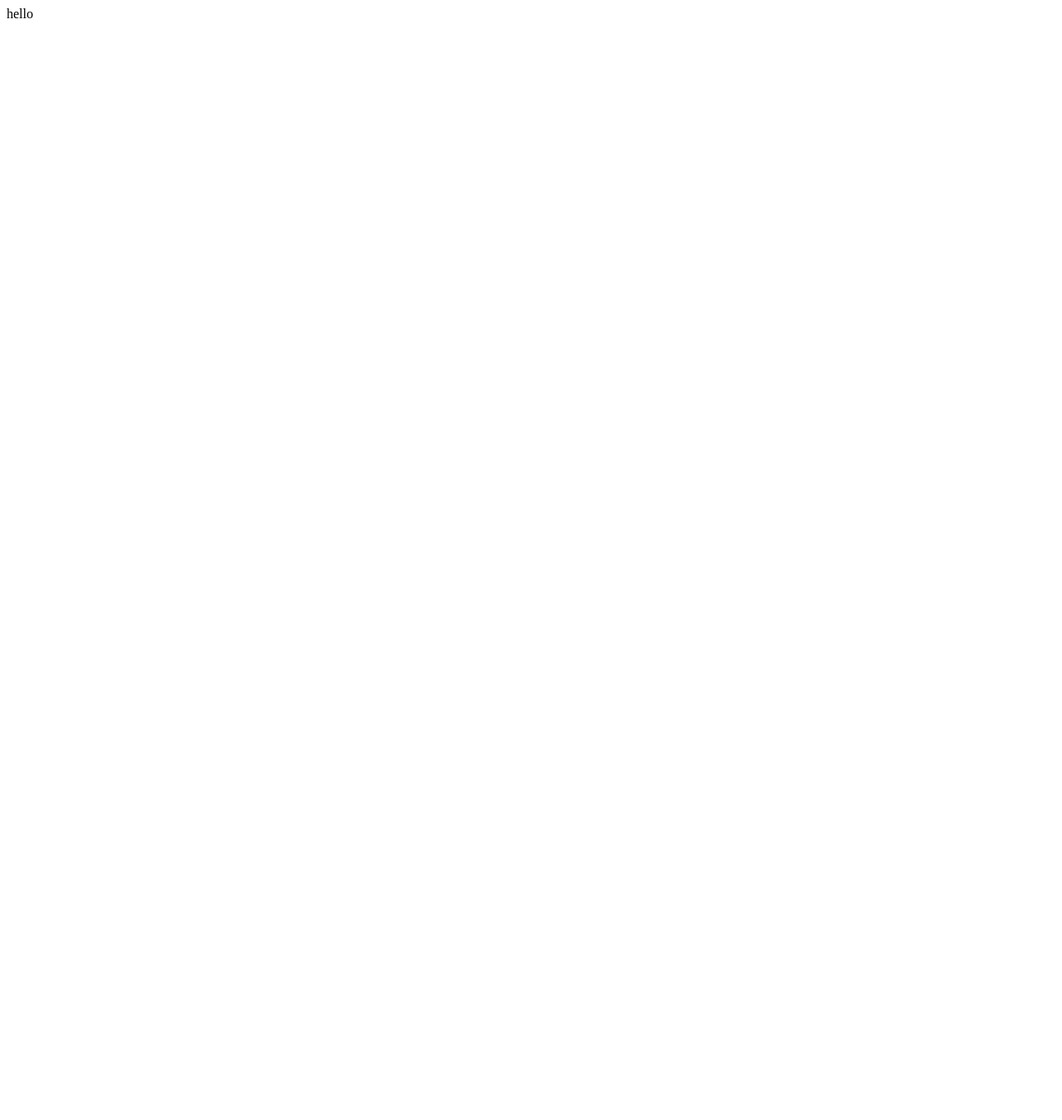
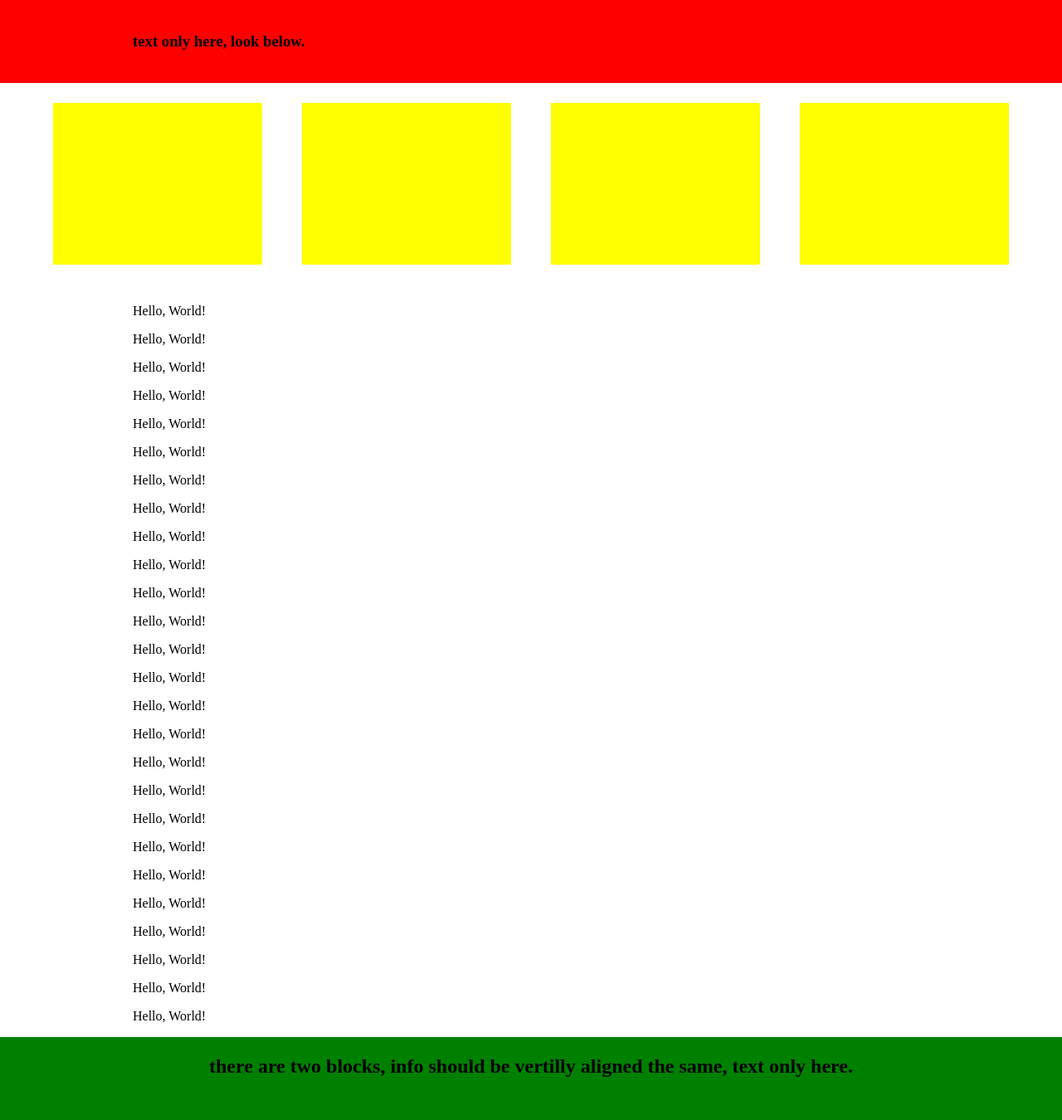
Before and after one commit to YauheniLukashkin/page, a plain HTML site: page index.html in a window 1280 px wide. Shown: the whole page at 83% size. Before the commit the page ends 800 px from the top, so only its background shows below. Drawn offline with Linux system fonts and the light colour scheme.

Commit message:
task1 v1.0

```diff
--- /dev/null
+++ b/css/main.css
@@ -0,0 +1,81 @@
+body {
+  margin: 0;
+  padding: 0;
+}
+
+.container {
+  width: 1200px;
+  margin: 0 auto;
+}
+
+.header_page {
+  height: 100px;
+  width: 100%;
+  min-width: 1200px;
+  background: red;
+}
+
+.left_block {
+  float: left;
+  width: 10%;
+  height: 100%;
+}
+
+.right_block {
+  float: right;
+  width: 10%;
+  height: 100%;
+}
+
+.header_content {
+  margin-left: 10%;
+  margin-right: 10%;
+  height: 100%;
+  display: table;
+}
+
+.header_text {
+  display: table-cell;
+  vertical-align: middle;
+}
+
+nav {
+  height: 250px;
+}
+
+.nav_block {
+  float: left;
+  margin: 2%;
+  width: 21%;
+  height: 78%;
+  background: yellow;
+}
+
+main p {
+  margin-left: 10%;
+  margin-right: 10%;
+}
+
+.footer_page {
+  height: 100px;
+  width: 100%;
+  min-width: 1200px;
+  background: green;
+}
+
+.footer_top_block {
+  display: table;
+  width: 100%;
+  height: 70%;
+}
+
+.footer_bottom_block {
+  height: 30%;
+}
+
+.footer_text {
+  display: table-cell;
+  vertical-align: middle;
+  text-align: center;
+  font-size: 24;
+}
--- a/index.html
+++ b/index.html
@@ -1,7 +1,60 @@
+<!DOCTYPE>
 <html>
   <head>
+    <link rel="stylesheet" href="css/main.css"> </link>
+    <title> First page </title>
   </head>
   <body>
-	hello
+      <header class="header_page">
+        <div class="container">
+          <div class="left_block"> </div>
+          <div class="right_block"> </div>
+          <div class="header_content">
+            <h3 class="header_text"> text only here, look below. </h3>
+          </div>
+        </div>
+      </header>
+      <nav class="container">
+        <div class="nav_block"> </div>
+        <div class="nav_block"> </div>
+        <div class="nav_block"> </div>
+        <div class="nav_block"> </div>
+      </nav>
+      <main class="container">
+        <p> Hello, World! </p>
+        <p> Hello, World! </p>
+        <p> Hello, World! </p>
+        <p> Hello, World! </p>
+        <p> Hello, World! </p>
+        <p> Hello, World! </p>
+        <p> Hello, World! </p>
+        <p> Hello, World! </p>
+        <p> Hello, World! </p>
+        <p> Hello, World! </p>
+        <p> Hello, World! </p>
+        <p> Hello, World! </p>
+        <p> Hello, World! </p>
+        <p> Hello, World! </p>
+        <p> Hello, World! </p>
+        <p> Hello, World! </p>
+        <p> Hello, World! </p>
+        <p> Hello, World! </p>
+        <p> Hello, World! </p>
+        <p> Hello, World! </p>
+        <p> Hello, World! </p>
+        <p> Hello, World! </p>
+        <p> Hello, World! </p>
+        <p> Hello, World! </p>
+        <p> Hello, World! </p>
+        <p> Hello, World! </p>
+      </main>
+      <footer class="footer_page">
+        <div class="container">
+          <div class="footer_top_block">
+            <p class="footer_text"> <b> there are two blocks, info should be vertilly aligned the same, text only here. </b> </p>
+          </div>
+        <div class="footer_bottom_block"> </div>
+        </div>
+      </footer>
   </body>
 </html>
```
